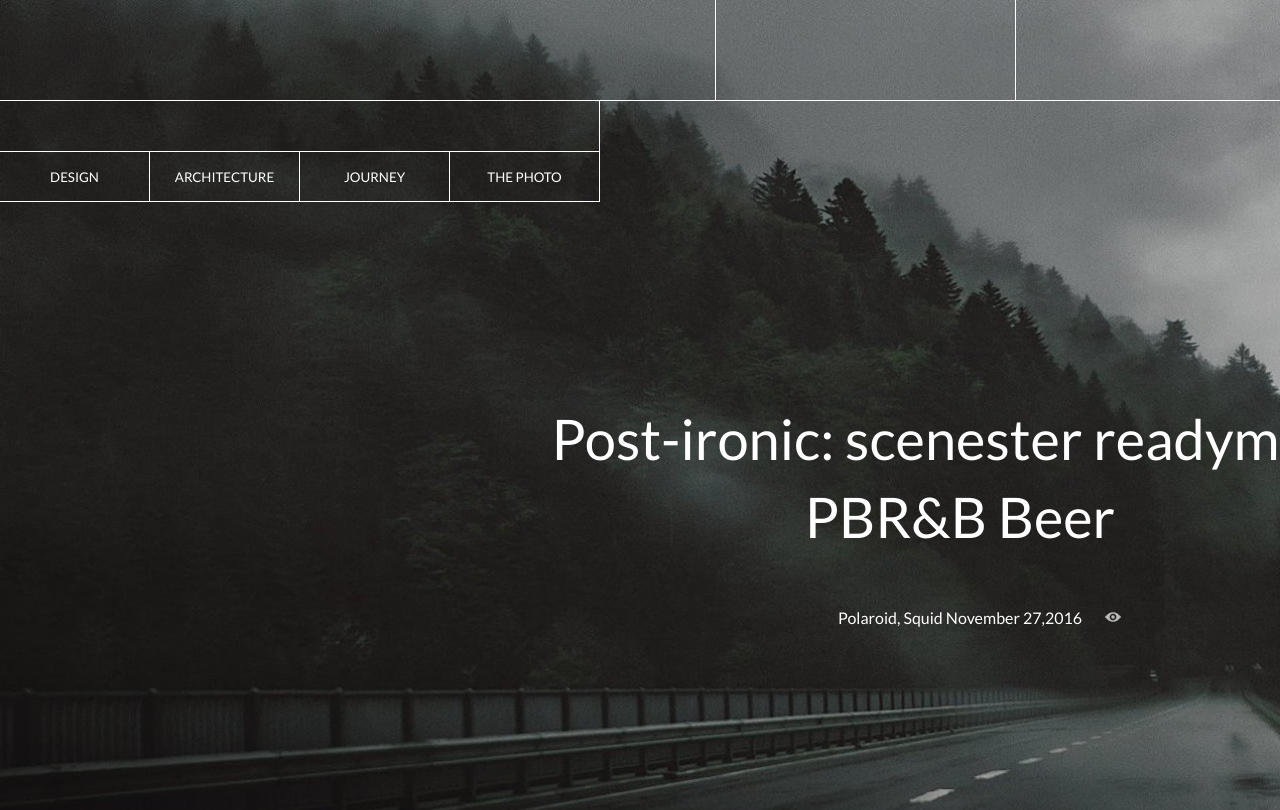
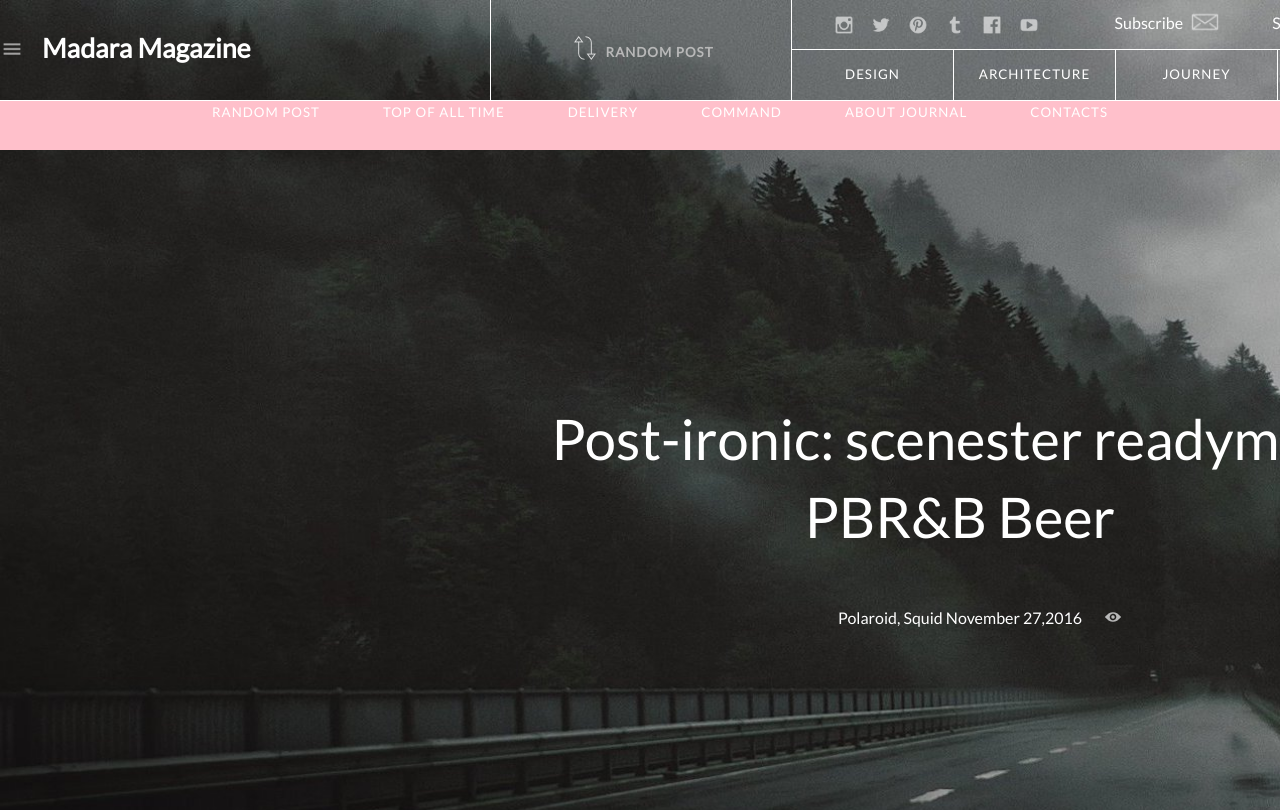
Before and after one commit to XavierMcin/Website-Practice, a plain HTML site: page Website Practice 1/index.html in a window 1280 px wide. Shown: the top 810 px of the page. Drawn offline with nearby package versions, Linux system fonts and the light colour scheme.

Commit message:
had to redo the entire header

```diff
--- a/Website Practice 1/css/main.css
+++ b/Website Practice 1/css/main.css
@@ -112,119 +112,237 @@ html, body {
 
 /* NAVIGATION */
 
-#navigation {
+header {
     height: 100px;
     width: 100%;
-    background: transparent;
-    display: inline-block;
-    font-size: 0;
+    position: fixed;
     z-index: 10;
-    position: absolute;
     border-bottom: 1px solid #FFF;
 }
 
-.topHeader {
+header img, header h2 {
+    margin: 0;
+    padding: 0;
+}
+
+header > div{
+    height: 100px;
+    width: 1440px;
+    margin: auto;
+    position: relative;
+}
+
+.topLeft {
+    width: 55%;
+    height: 99px;
     display: inline-block;
+    position: relative;
+}
+
+.topLeft > img {
+    opacity: .6;
+    -webkit-transform: scale(.7);
+    -moz-transform: scale(.7);
+    -o-transform: scale(.7);
+    transform: scale(.7);
+    display: inline-block;
+    position: relative;
+    top: 25px;
+}
+
+.topLeft img:hover {
+    opacity: 1;
+}
+
+.topLeft h2 {
+    display: inline-block;
+    position: relative;
+    top: 30px;
+    left: 15px;
+    font-size: 20pt;
+    color: #FFF;
+}
+
+.topLeft h2:hover {
+    color: #b8b8b8;
+}
+
+.random {
+    height: 100px;
+    width: 300px;
+    float: right;
+    border-left: 1px solid #FFF;
+    border-right: 1px solid #FFF;
+    text-align: center;
+}
+
+.random img {
+    display: inline-block;
+    -webkit-transform: rotateZ(90deg);
+    -moz-transform: rotateZ(90deg);
+    -o-transform: rotateZ(90deg);
+    transform: rotateZ(90deg);
+    position: relative;
+    top: 25px;
+    opacity: .8;
+}
+
+.random h3 {
+    display: inline-block;
+    font-size: 10pt;
+    position: relative;
+    top: 30px;
+    letter-spacing: 1px;
+    left: 5px;
+    color: #b8b8b8;
+}
+
+.topRight {
+    width: 45%;
+    height: 100px;
+    float: right;
+    display: inline-block;
+    position: relative;
+}
+
+.topRight div {
+    height: 49px;
     border-bottom: 1px solid #FFF;
     border-right: 1px solid #FFF;
 }
 
-.header1 {
-    width: 715px;
-    background: transparent;
-    height: 100px;
+
+.topRight img {
+    -webkit-transform: scale(.7);
+    -moz-transform: scale(.7);
+    -o-transform: scale(.7);
+    transform: scale(.7);
+    margin-right: 10px;
+    position: relative;
+    opacity: .6;
+    top: 12px;
+    left: 40px;
 }
 
-.header2 {
-    height: 100px;
-    width: 299px;
-    background: transparent;
+.topRight img:hover {
+    opacity: 1;
 }
 
-.header3 {
-    height: 100px;
-    width: 599px;
+.topRight a {
+    text-decoration: none;
+    color: #FFF;
+    display: inline-block;
+    position: relative;
+    top: 12px;
+    left: 100px;
+}
+
+.topRight a img {
+    transform: scale(1.1);
+    position: relative;
+    top: -3px;
+    left: 10px;
+}
+
+.topRight input {
+    width: 110px;
+    position: relative;
+    top: 12px;
+    right: -150px;
+    border: none;
     background: transparent;
+    color: #FFF;
+    outline: none;
+}
+
+.topRight input + img {
+    transform: scale(1);
+    position: relative;
+    float: right;
+    left: -20px;
+    transform: rotateY(180deg);
+}
+
+
+
+.topRight nav {
+    height: 49px;
+    font-size: 0;
+}
+
+.topRight nav ul {
+    margin: 0;
+    padding: 0;
+}
+
+.topRight nav ul li {
+    margin: 0;
+    list-style: none;
+    display: inline-block;
+    width: 161px;
+    height: 50px;
+    border-right: 1px solid #FFF;
+    position: relative;
+    text-align: center;
+}
+
+.topRight nav ul li a {
+    text-decoration: none;
+    position: relative;
+    top: 0;
+    left: 0;
+    height: 49px;
+    width: 161px;
+}
+
+.topRight nav ul li a:hover {
+    background: rgba(255,255,255,.2);
+}
+
+.topRight nav span {
+    font-size: 10pt;
+    letter-spacing: 1px;
+    position: relative;
+    top: 15px;
+}
+
+
+/* hidden menu */
+
+
+.dropDown {
+    height: 50px;
+    width: 100%;
+    background: pink;
+    z-index: 9;
+    position: fixed;
+    top: 100px;
+    text-align: center;
+}
+.dropDown ul {
+    margin: 0;
+}
+
+.dropDown ul li {
+    list-style: none;
+    display: inline-block;
+    height: 50px;
     position: relative;
 }
 
-.header4 {
-    height: 100px;
-    width: 304px;
-    background: transparent;
-    border-right: 0;
+.dropDown ul li a {
+    text-decoration: none;
+    height: 50px;
+    color: #FFF;
+    font-size: 10pt;
+    letter-spacing: 1px;
+    padding: 0 30px;
+    margin: 0;
 }
 
-.header3 div {
-    width: 599px;
-    height: 50px;
-    background: transparent;
+.dropDown span {
+    margin: 0;
 }
-
-.header3 nav {
-    width: 599px;
-    height: 50px;
-    background: transparent;
-    position: absolute;
-    bottom: 0;
-}
-
-.header3 ul {
-    padding: 0;
-}
-
-.header3 nav li {
-    list-style: none;
-    display: inline-block;
-    text-align: center;
-    border-top: 1px solid #FFF;
-    border-right: 1px solid #FFF;
-}
-
-.header3 nav li a p {
-    position: relative;
-    top: 3px;
-}
-
-.header3 nav li a:hover {
-    background: #b8b8b8;
-}
-
-.header3 nav li a {
-    text-decoration: none;
-    color: #FFF;
-    font-size: 10pt;
-    position: relative;
-    display: inline-block;
-    height: 49px;
-    width: 149px;
-}
-
-.header3 nav li:nth-child(1) {
-    height: 49px;
-    width: 149px;
-    background: transparent;
-}
-
-.header3 nav li:nth-child(2) {
-    height: 49px;
-    width: 149px;
-    background: transparent;
-}
-
-.header3 nav li:nth-child(3) {
-    height: 49px;
-    width: 149px;
-    background: transparent;
-}
-
-.header3 nav li:nth-child(4) {
-    height: 49px;
-    width: 149px;
-    background: transparent;
-    border-right: 0;
-}
-
 
 
 
@@ -243,6 +361,7 @@ html, body {
     background-size: cover;
     position: relative;
     top: 0;
+    z-index: -9;
 
 }
 
@@ -867,40 +986,6 @@ footer p a:hover {
 
 
 
-
-
-
-
-
-
-
-
-
-
-
-
-
-
-
-
-
-
-
-
-
-
-
-
-
-
-
-
-
-
-
-
-
-
 /* ==========================================================================
    Helper classes
    ========================================================================== */
--- a/Website Practice 1/index.html
+++ b/Website Practice 1/index.html
@@ -22,37 +22,49 @@
 
         <!-- Add your site or application content here -->
 
-        <div id="navigation">
-            <div class="topHeader header1"></div>
-            <div class="topHeader header2"></div>
-            <div class="topHeader header3">
-                <div></div>
-                <nav>
-                    <ul>
-                        <li>
-                            <a href="#">
-                                <p>DESIGN</p>
-                            </a>
-                        </li>
-                        <li>
-                            <a href="#">
-                                <p>ARCHITECTURE</p>
-                            </a>
-                        </li>
-                        <li>
-                            <a href="#">
-                                <p>JOURNEY</p>
-                            </a>
-                        </li>
-                        <li>
-                            <a href="#">
-                                <p>THE PHOTO</p>
-                            </a>
-                        </li>
-                    </ul>
-                </nav>
+        <header>
+            <div>
+                <div class="topLeft">
+                    <img src="img/Icons/menu-button.png">
+                    <h2>Madara Magazine</h2>
+                    <div class="random">
+                        <img src="img/Icons/repeat.png">
+                        <h3>RANDOM POST</h3>
+                    </div>
+                </div>
+                <div class="topRight">
+                    <div>
+                        <img src="img/Icons/instagram-logo.png">
+                        <img src="img/Icons/twitter-logo-silhouette.png">
+                        <img src="img/Icons/pinterest-social-logo.png">
+                        <img src="img/Icons/tumblr-logo.png">
+                        <img src="img/Icons/facebook-app-logo.png">
+                        <img src="img/Icons/youtube-logo.png">
+                        <a href="#">Subscribe<img src="img/Icons/envelope.png"></a>
+                        <input type="text" name="search" value="Search">
+                        <img src="img/Icons/search.png">
+                    </div>
+                    <nav>
+                        <ul>
+                            <li><a href="#"><span>DESIGN</span></a></li>
+                            <li><a href="#"><span>ARCHITECTURE</span></a></li>
+                            <li><a href="#"><span>JOURNEY</span></a></li>
+                            <li><a href="#"><span>THE PHOTO</span></a></li>
+                        </ul>
+                    </nav>
+                </div>
             </div>
-        </div>
+        </header>
+        <nav class="dropDown">
+            <ul>
+                <li><a href="#"><span>RANDOM POST</span></a></li>
+                <li><a href="#"><span>TOP OF ALL TIME</span></a></li>
+                <li><a href="#"><span>DELIVERY</span></a></li>
+                <li><a href="#"><span>COMMAND</span></a></li>
+                <li><a href="#"><span>ABOUT JOURNAL</span></a></li>
+                <li><a href="#"><span>CONTACTS</span></a></li>
+            </ul>
+        </nav>
         <div id="banner">
             <h1>Post-ironic: scenester readymade  PBR&B Beer </h1>
             <p>Polaroid, Squid November 27,2016</p>
@@ -307,56 +319,6 @@
             </footer>
         </div>
 
-
-
-
-
-
-
-
-
-
-
-
-
-
-
-
-
-
-
-
-
-
-
-
-
-
-
-
-
-
-
-
-
-
-
-
-
-
-
-
-
-
-
-
-
-
-
-
-
-
-
         <script src="https://code.jquery.com/jquery-1.12.0.min.js"></script>
         <script>window.jQuery || document.write('<script src="js/vendor/jquery-1.12.0.min.js"><\/script>')</script>
         <script src="js/plugins.js"></script>
```
Also changed, not shown: Website Practice 1/img/Icons/envelope.png (added), Website Practice 1/img/Icons/facebook-app-logo.png (added), Website Practice 1/img/Icons/instagram-logo.png (added), Website Practice 1/img/Icons/menu-button.png (added), Website Practice 1/img/Icons/pinterest-social-logo.png (added), Website Practice 1/img/Icons/repeat.png (added), Website Practice 1/img/Icons/search.png (added), Website Practice 1/img/Icons/tumblr-logo.png (added), Website Practice 1/img/Icons/twitter-logo-silhouette.png (added), Website Practice 1/img/Icons/youtube-logo.png (added).
